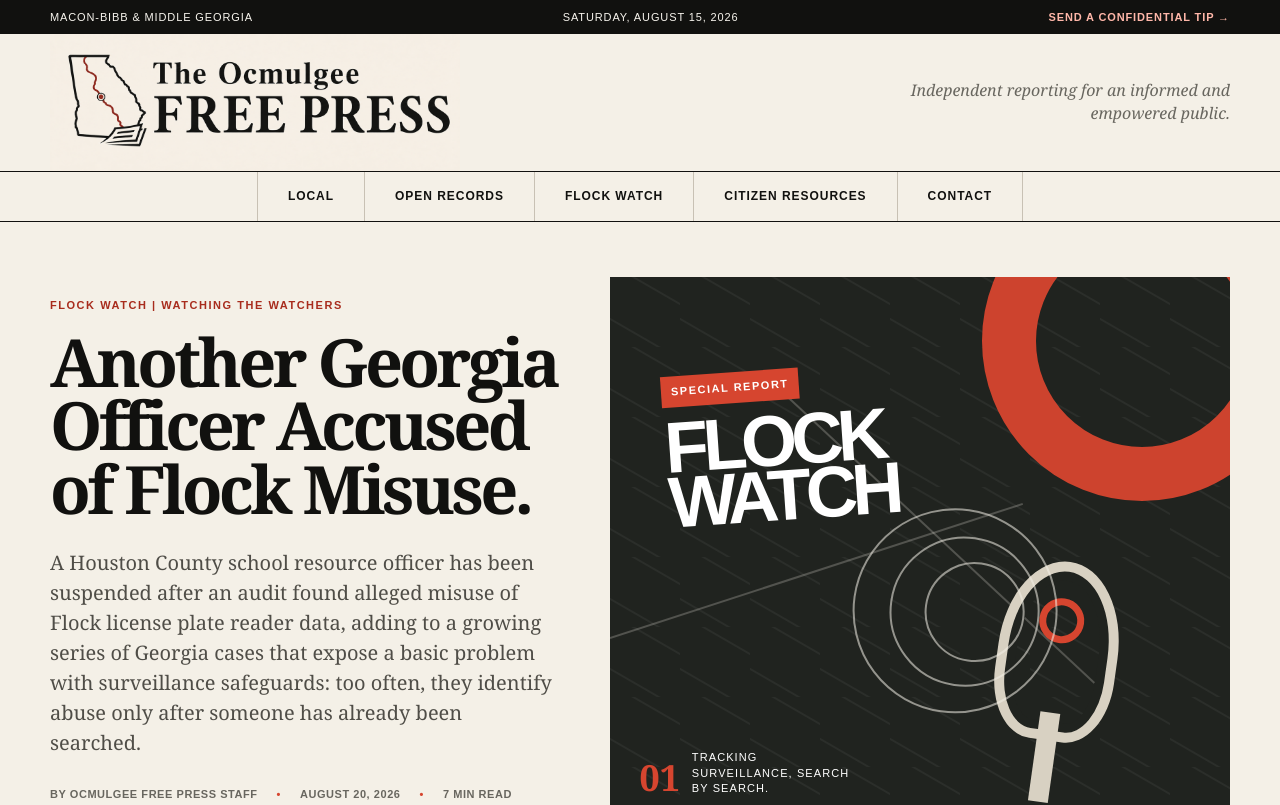
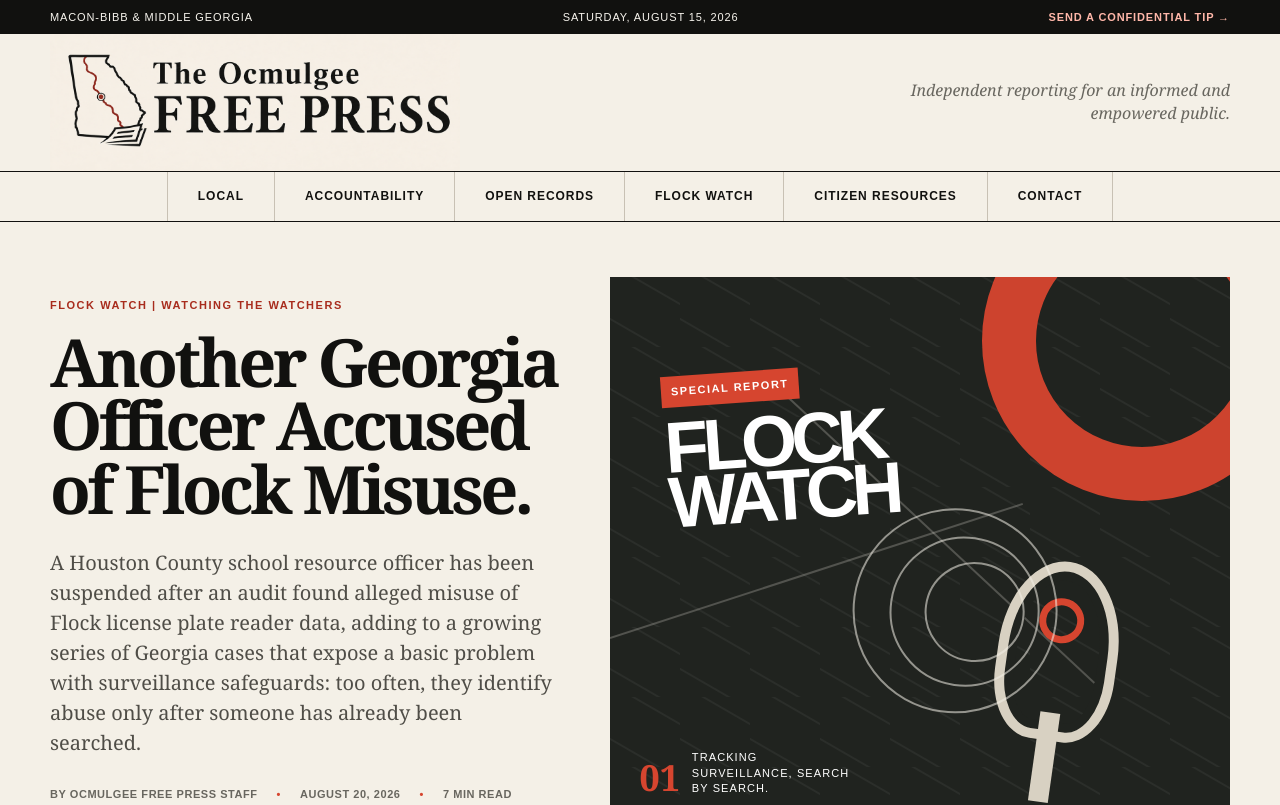
Before and after one commit to crawl85/ocmulgee-free-press, a Next.js app: page / in a window 1280 px wide. Shown: the top 805 px of the page. Built offline with nearby package versions, Linux system fonts and the light colour scheme.

Commit message:
Add Accountability to primary navigation

```diff
--- a/components/Header.tsx
+++ b/components/Header.tsx
@@ -7,6 +7,7 @@
 
 const nav = [
   ["Local", "/local"],
+  ["Accountability", "/accountability"],
   ["Open Records", "/records"],
   ["FLOCK Watch", "/flock-watch"],
   ["Citizen Resources", "/citizen-resources"],
```
